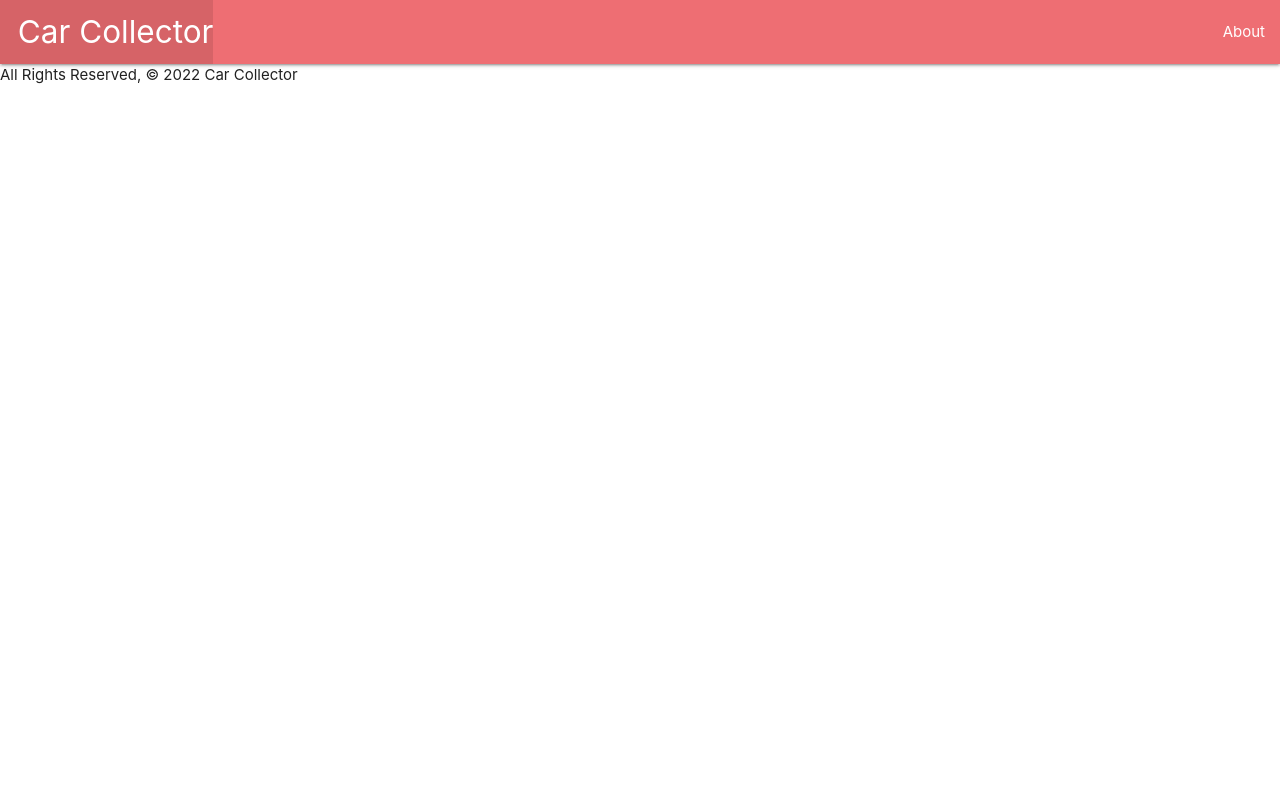
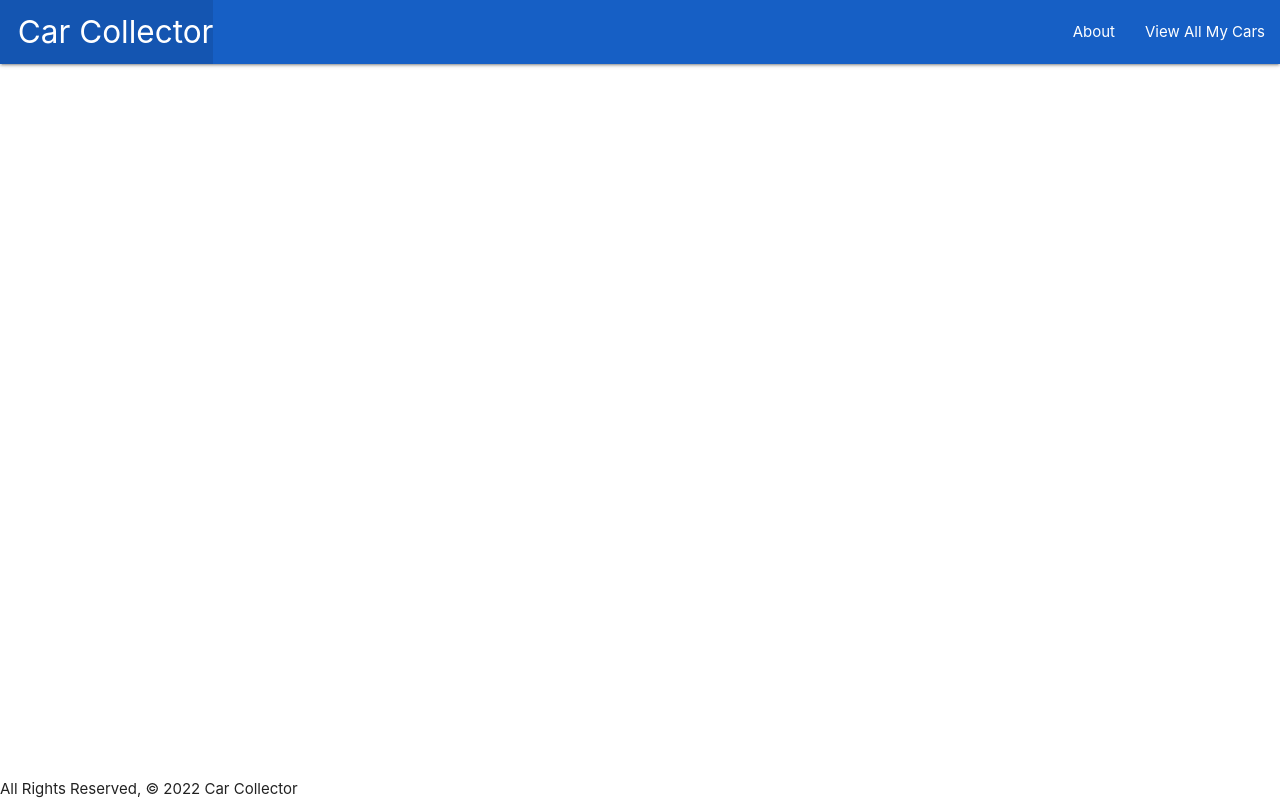
Before and after one commit to Lfreeds/carcollector, a Django app: template main_app/templates/base.html in a window 1280 px wide. Run offline with Django 4.2, Linux system fonts and the light colour scheme; the template is opened without the code that fills it, so the values that code supplies are empty; parts of the project's set-up code (start-up, migrations or seed data) failed here and were passed over.

Commit message:
update static css, add link to cars index

```diff
--- a/main_app/static/css/style.css
+++ b/main_app/static/css/style.css
@@ -0,0 +1,18 @@
+.nav-wrapper {
+  background-color: rgb(22, 95, 197);
+}
+
+body {
+  display: flex;
+  min-height: 100vh;
+  flex-direction: column;
+}
+
+main {
+  flex: 1 0 auto;
+}
+
+footer.page-footer {
+  padding-top: 0;
+  text-align: right;
+}
--- a/main_app/templates/base.html
+++ b/main_app/templates/base.html
@@ -1,3 +1,7 @@
+{% load static %}
+
+<!DOCTYPE html>
+
 <!DOCTYPE html>
 <html lang="en">
   <head>
@@ -8,6 +12,11 @@
     <link
       rel="stylesheet"
       href="https://cdnjs.cloudflare.com/ajax/libs/materialize/1.0.0/css/materialize.min.css"
+    />
+    <link
+      rel="stylesheet"
+      type="text/css"
+      href="{% static 'css/style.css' %}"
     />
   </head>
   <body>
@@ -21,6 +30,7 @@
           </ul>
           <ul class="right">
             <li><a href="/about">About</a></li>
+            <li><a href="/cats">View All My Cars</a></li>
           </ul>
         </div>
       </nav>
--- a/main_app/urls.py
+++ b/main_app/urls.py
@@ -4,4 +4,5 @@ from . import views
 urlpatterns = [
     path('', views.home, name='home'),
     path('about/', views.about, name='about'),
+    path('cars/', views.cars_index, name='index'),
 ]
```
